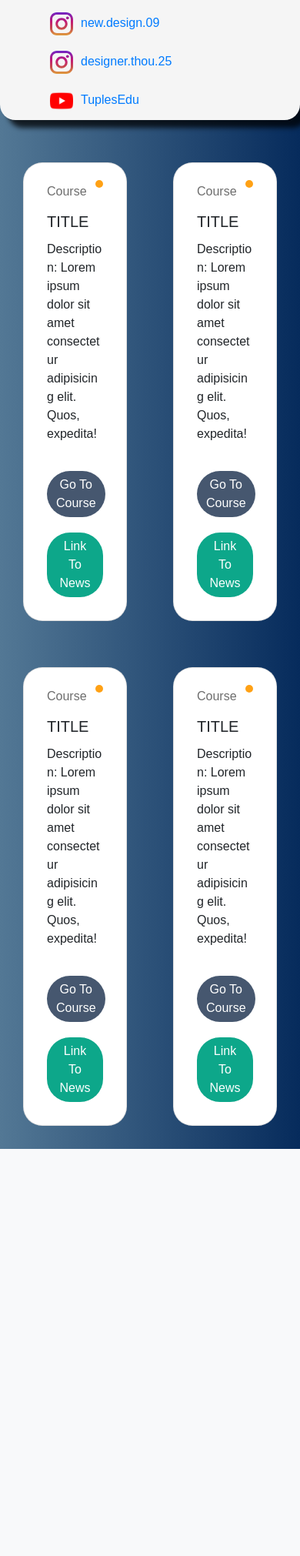
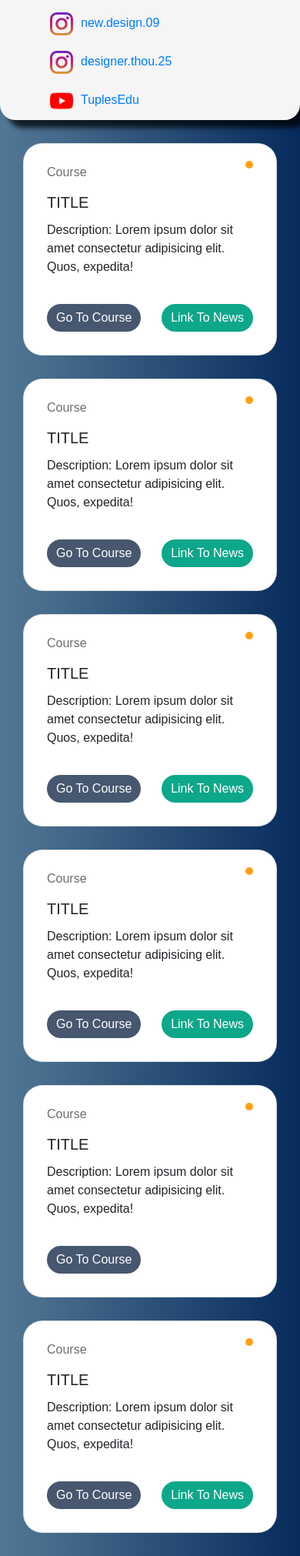
Before and after one commit to shahpreetk/learn-from-home-covid-19, a PHP site: page / in a window 390 px wide. Shown: the part 426-2448 px from the top of the page at 77% size. Before the commit the page ends 1919 px from the top, so only its background shows below. Run offline with PHP 8.4, Linux system fonts and the light colour scheme; some web fonts are replaced.

Commit message:
added cards info and responsive

```diff
--- a/index.html
+++ b/index.html
@@ -22,10 +22,12 @@
 
     <!-- Description of the page -->
     <div class="container">
-        <p class="description-paragraph">About this project : <strong>Learn From Home </strong> is an initiative to provide
+        <p class="description-paragraph">About this project : <strong>Learn From Home </strong> is an initiative to
+            provide
             all the free and
             temporarily-free resources available for work/study during the COVID-19 outbreak, under one roof. It is
-            open-source and all your contributions are welcome. You can contact the initial contributors on Instagram. Please provide your feedback regarding the project.</p>
+            open-source and all your contributions are welcome. You can contact the initial contributors on Instagram.
+            Please provide your feedback regarding the project.</p>
 
         <div class="row social-logos">
             <div class="col-sm">
@@ -60,7 +62,8 @@
                 <p class="card-text">Description: Lorem ipsum dolor sit amet consectetur adipisicing elit. Quos,
                     expedita!</p>
                 <a href="https://www.toppr.com/" class="btn btn-primary">Go To Course</a>
-                <a href="https://twitter.com/Zishaan/status/1239073742329765888"class="btn btn-primary btn-covid">Link To News</a>
+                <a href="https://twitter.com/Zishaan/status/1239073742329765888" class="btn btn-primary btn-covid">Link
+                    To News</a>
             </div>
         </div>
         <div class="card">
@@ -70,11 +73,12 @@
                 <p class="card-text">Description: Lorem ipsum dolor sit amet consectetur adipisicing elit. Quos,
                     expedita!</p>
                 <a href="https://byjus.com/" class="btn btn-primary">Go To Course</a>
-                <a href="https://www.linkedin.com/posts/divya-gokulnath-6b5a7a108_covid19-coronavirus-byjus-activity-6643477520740118528-SGWP" class="btn btn-primary btn-covid">Link To News</a>
+                <a href="https://www.linkedin.com/posts/divya-gokulnath-6b5a7a108_covid19-coronavirus-byjus-activity-6643477520740118528-SGWP"
+                    class="btn btn-primary btn-covid">Link To News</a>
             </div>
         </div>
 
-    <!-- Cards 3 & 4 -->
+        <!-- Cards 3 & 4 -->
     </section>
     <section id="cards">
         <div class="card">
@@ -84,7 +88,8 @@
                 <p class="card-text">Description: Lorem ipsum dolor sit amet consectetur adipisicing elit. Quos,
                     expedita!</p>
                 <a href="https://www.vedantu.com/" class="btn btn-primary">Go To Course</a>
-                <a href="https://www.vedantu.com/Coronavirus-StudySafe-Online/"class="btn btn-primary btn-covid">Link To News</a>
+                <a href="https://www.vedantu.com/Coronavirus-StudySafe-Online/" class="btn btn-primary btn-covid">Link
+                    To News</a>
             </div>
         </div>
         <div class="card">
@@ -93,13 +98,37 @@
                 <h5 class="card-title">TITLE</h5>
                 <p class="card-text">Description: Lorem ipsum dolor sit amet consectetur adipisicing elit. Quos,
                     expedita!</p>
-                <a href="https://byjus.com/" class="btn btn-primary">Go To Course</a>
-                <a href="https://www.linkedin.com/posts/divya-gokulnath-6b5a7a108_covid19-coronavirus-byjus-activity-6643477520740118528-SGWP" class="btn btn-primary btn-covid">Link To News</a>
+                <a href="https://www.coursera.org/" class="btn btn-primary">Go To Course</a>
+                <a href="https://www.coursera.org/coronavirus" class="btn btn-primary btn-covid">Link To News</a>
             </div>
         </div>
 
     </section>
 
+    <!-- Cards 5 & 6 -->
+    </section>
+    <section id="cards">
+        <div class="card">
+            <div class="card-header">Course <span class="dot covid"></span></div>
+            <div class="card-body">
+                <h5 class="card-title">TITLE</h5>
+                <p class="card-text">Description: Lorem ipsum dolor sit amet consectetur adipisicing elit. Quos,
+                    expedita!</p>
+                <a href="https://gradeup.co/" class="btn btn-primary">Go To Course</a>
+            </div>
+        </div>
+        <div class="card">
+            <div class="card-header">Course <span class="dot covid"></span></div>
+            <div class="card-body">
+                <h5 class="card-title">TITLE</h5>
+                <p class="card-text">Description: Lorem ipsum dolor sit amet consectetur adipisicing elit. Quos,
+                    expedita!</p>
+                <a href="https://www.upgrad.com/enterprise/" class="btn btn-primary">Go To Course</a>
+                <a href="https://twitter.com/UpGrad_Biz/status/1239469717842210823" class="btn btn-primary btn-covid">Link To News</a>
+            </div>
+        </div>
+
+    </section>
 </body>
 
 </html>
--- a/styles.css
+++ b/styles.css
@@ -109,3 +109,9 @@ body {
   opacity: 100%;
   float: right;
 }
+
+@media only screen and (max-width: 768px) {
+  #cards{
+    display: block;
+  }
+}
```
